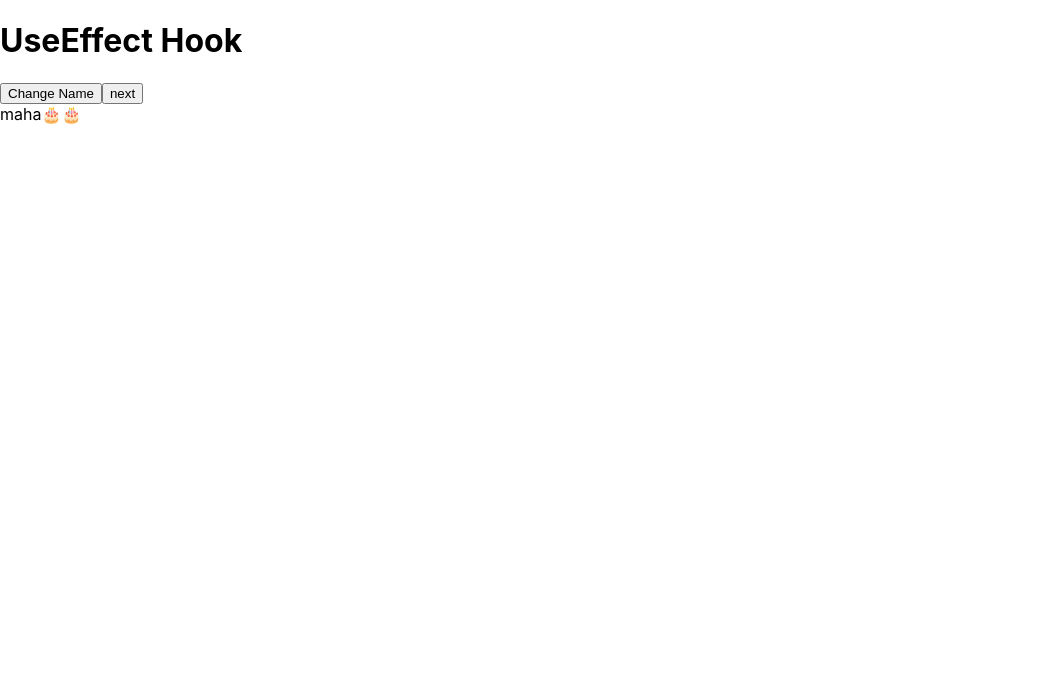
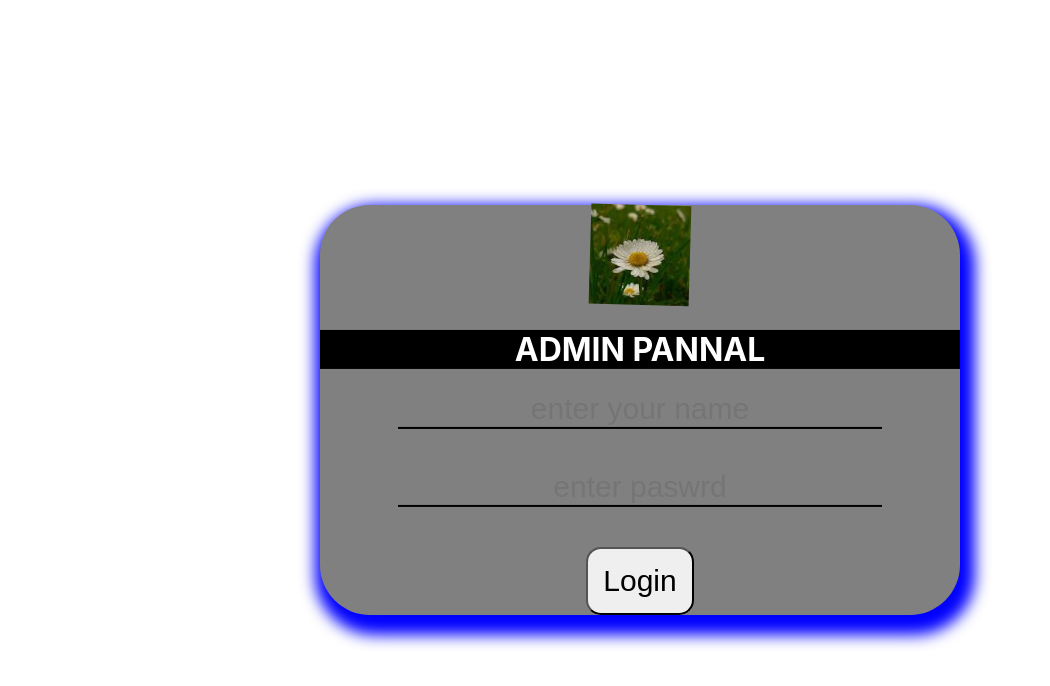
Before and after one commit to mahalakshmi9655/mahareact1, a React (Create React App) app: page / in a window 1280 px wide. Shown: the top 686 px of the page, without its empty margins (0-1050 px from the left). Built offline with nearby package versions, Linux system fonts and the light colour scheme.

Commit message:
form in animation

```diff
--- a/src/App.css
+++ b/src/App.css
@@ -1,4 +1,4 @@
-.App {
+/*.App {
   text-align: center;
 }
 
@@ -35,4 +35,63 @@
   to {
     transform: rotate(360deg);
   }
+}*/
+#outer
+{
+box-shadow:5px 10px 15px 10px blue;
+border-radius: 50px;
+width: 50%;
+background-color: gray;
+transform:translate(50%,50%)
 }
+input,button
+{
+  display: block;
+  margin-bottom:40px;
+}
+input{
+  width:75%;
+  border:none;
+  outline:none;
+  text-align:center;
+  font-size:30px;
+  border-bottom: 2px solid black;
+  background-color: transparent;
+}
+h1{
+  background-color: black;
+  color:white;
+}
+button{
+  padding: 15px;
+  font-size:25px;
+  border-radius: 15px;
+  font-size:30px;
+
+
+}
+button:hover
+{
+  cursor:pointer;
+  color:red;
+  border:3px dotted red;
+  outline:4px solid black;
+  background-color:aqua;
+
+}
+img {
+  animation-name:maha;
+  animation-duration: 2s;
+  animation-iteration-count: infinite;
+  animation-direction: reverse;
+}
+@keyframes maha
+{
+  from{
+    transform:rotate(0deg);
+  }
+  to{
+    transform:rotate(360deg)
+  }
+
+}
--- a/src/App.js
+++ b/src/App.js
@@ -1,4 +1,24 @@
-import React, { useEffect, useState } from 'react'
+
+import "./App.css"
+import myimg from "./image/flower.jpg"
+function App()
+{
+  return(
+     <div id="outer" align="center">
+    <div id="inner">
+     <img  id="flo"src={myimg} width="100"height="auto"alt="path is wrong"></img>
+     <h1>ADMIN PANNAL</h1>
+     <input type="text" placeholder="enter your name"></input>
+     <input type="password" placeholder="enter paswrd"></input>
+     <button>Login</button>
+     </div>
+     </div>
+     )
+
+}
+export default App
+
+/*import React, { useEffect, useState } from 'react'
 
 const App = () => {
   const [name,setName]=useState("maha🎂🎂")
@@ -15,16 +35,14 @@ const App = () => {
   const dis=()=>{
     setName("1.prasanth 2.jishnu")
   }
-
-
-return (
+    return (
     <div>
       <h1>UseEffect Hook</h1>
       <button onClick={dis}>Change Name</button>
       <button onClick={dis1}>next</button><br></br>
       {name}
     </div>
-  )
+         )
 }
 
 export default App
```
Also changed, not shown: src/image/flower.jpg (added).
